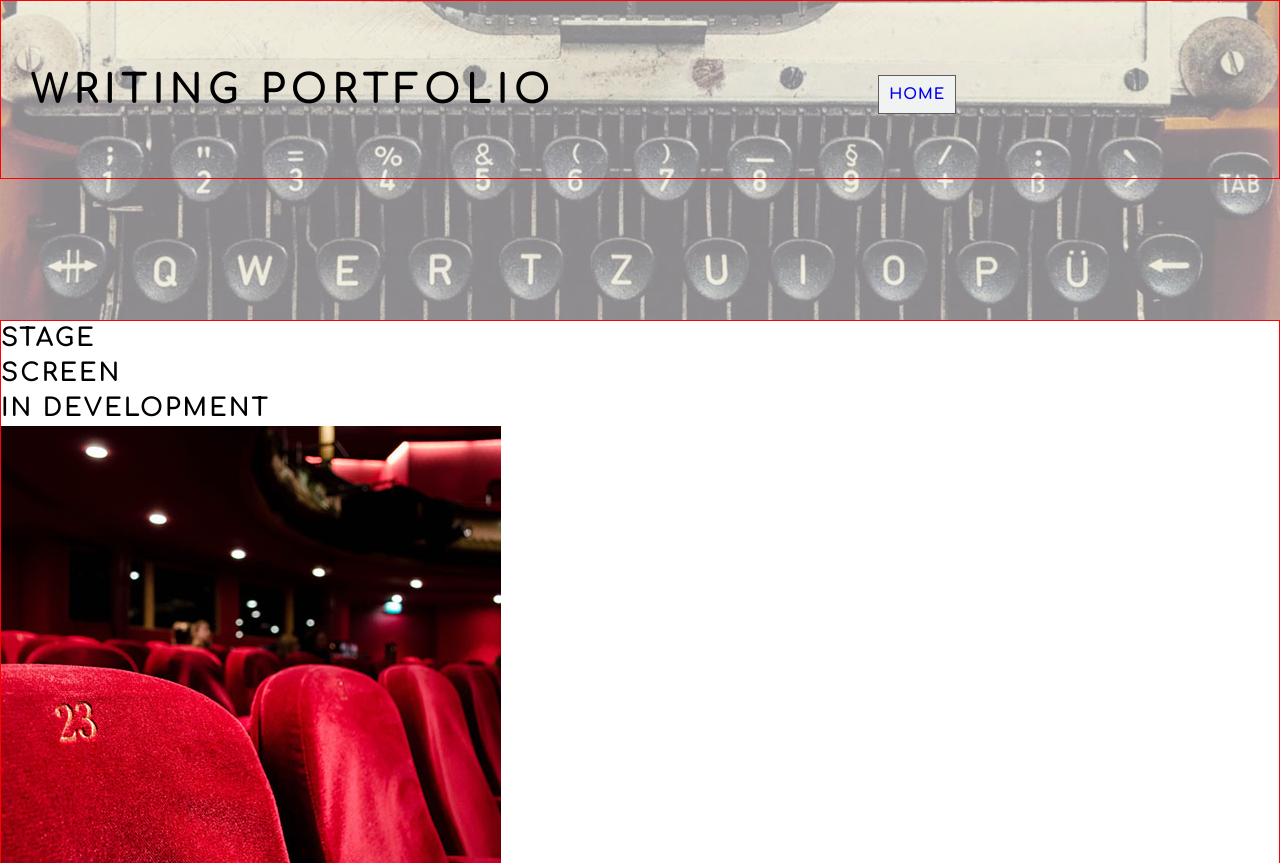
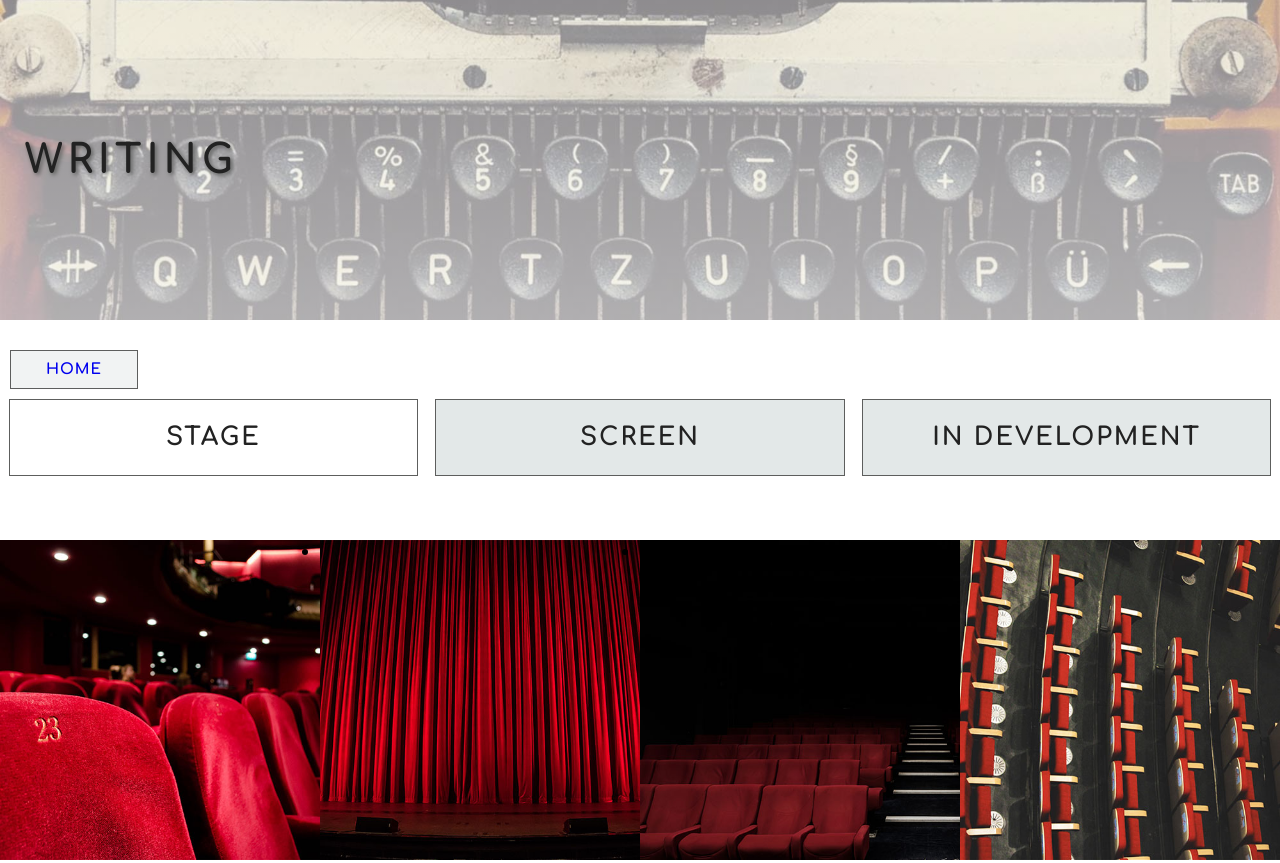
Before and after one commit to erinannette/Bri-Brown-Portfolio, a website: page writing.html in a window 1280 px wide. Shown: the top 863 px of the page. Drawn offline with nearby package versions, Linux system fonts and the light colour scheme.

Commit message:
Added in styling and start of JS for Writing Stage section

```diff
--- a/public/styles/style.css
+++ b/public/styles/style.css
@@ -965,31 +965,30 @@ footer {
       footer .footer--container ul .footer--container__img {
         width: 22px; }
 
-.section--container {
-  border: 1px solid red;
-  width: 100%; }
-  .section--container h3 {
-    padding: 80px 0 20px 20px; }
-
 .header--wrapper__writing {
   width: 100%;
   height: 40vh;
-  background: linear-gradient(to bottom, rgba(255, 255, 255, 0.5), rgba(255, 255, 255, 0.5)), url("../../public/assets/hero-writing.jpg");
+  background: linear-gradient(to bottom, rgba(255, 255, 255, 0.5), rgba(255, 255, 255, 0.65)), url("../../public/assets/hero-writing.jpg");
   background-repeat: no-repeat;
   background-size: cover;
-  background-position: bottom; }
-  .header--wrapper__writing .header--container {
-    border: 1px solid red;
-    width: 100%;
-    padding: 5% 0 5% 0;
-    display: flex;
-    flex-direction: row;
-    justify-content: space-around;
-    align-items: center; }
-    .header--wrapper__writing .header--container h1 {
-      padding-left: 30px; }
-    .header--wrapper__writing .header--container .home-button {
-      margin: 10px auto 0;
+  background-position: bottom;
+  padding-left: 25px;
+  display: flex;
+  flex-direction: column;
+  justify-content: center; }
+  .header--wrapper__writing h1 {
+    text-shadow: 2px 2px 4px #5d5e5d;
+    color: #222222; }
+
+.hide {
+  display: none; }
+
+.section--container {
+  padding-top: 20px;
+  max-width: 1800px; }
+  .section--container .home-button {
+    width: 10%;
+    margin: 10px;
     padding: 10px;
     background-color: #f1f3f3;
     border: 1px solid #5d5e5d;
@@ -1001,19 +1000,46 @@ footer {
     text-transform: uppercase;
     letter-spacing: 1px;
     color: black;
+    text-align: center;
     color: #5d5e5d;
     transition: all 0.2s ease-in-out; }
-      .header--wrapper__writing .header--container .home-button:hover {
+    .section--container .home-button:hover {
       background-color: #15379f;
       border: 1px solid black;
       color: white; }
-      .header--wrapper__writing .header--container .home-button a:active {
+    .section--container .home-button a:active {
       color: #5d5e5d; }
-      .header--wrapper__writing .header--container .home-button a:visited {
+    .section--container .home-button a:visited {
       color: white; }
-
-.hide {
-  display: none; }
+  .section--container .writing--container {
+    width: 100%;
+    display: flex;
+    flex-direction: row;
+    justify-content: space-around; }
+    .section--container .writing--container .heading--title {
+      background-color: #e3e8e8;
+      border: 1px solid #5d5e5d;
+      width: 32%;
+      padding: 20px 0; }
+      .section--container .writing--container .heading--title h2 {
+        text-align: center;
+        color: #222222; }
+    .section--container .writing--container .active {
+      background-color: white; }
+    .section--container .writing--container .hover {
+      background-color: #15379f;
+      border: 1px solid black;
+      color: white; }
+  .section--container .writing--posters {
+    width: 100%;
+    padding: 5% 0; }
+    .section--container .writing--posters .posters--list {
+      width: 100%;
+      display: flex;
+      flex-direction: row; }
+      .section--container .writing--posters .posters--list li img {
+        width: 100%;
+        display: block; }
 
 article, aside, details, figcaption, figure, footer, header, hgroup, nav, section, summary {
   display: block; }
--- a/src/styles/partials/_typography.scss
+++ b/src/styles/partials/_typography.scss
@@ -60,6 +60,7 @@ p {
 }
 a {
     text-decoration: none;
+
 }
 ul, li {
     @include paragraph-styles (17);
--- a/src/styles/partials/_writing.scss
+++ b/src/styles/partials/_writing.scss
@@ -4,40 +4,41 @@
 @import "partials/_menu.scss";
 @import "partials/_footer.scss";
 
-.section--container {
-    border: 1px solid red;
-    width: 100%;
-    h3 {
-        padding: 80px 0 20px 20px;
-    }
-}
-
 // HERO
 .header--wrapper__writing {
     // border: 1px solid red;
     width: 100%;
     height: 40vh;
-    background: linear-gradient(to bottom, rgba(255, 255, 255, 0.5),rgba(255, 255, 255, 0.5)), url("../../public/assets/hero-writing.jpg");
+    background: linear-gradient(to bottom, rgba(255, 255, 255, 0.5),rgba(255, 255, 255, 0.65)), url("../../public/assets/hero-writing.jpg");
     background-repeat: no-repeat;
     background-size: cover;
     background-position: bottom;
-    .header--container {
-        border: 1px solid red;
-        width: 100%;
-        padding: 5% 0 5% 0;
+    padding-left: 25px;
     display: flex;
-        flex-direction: row;
-        justify-content: space-around;
-        align-items: center;
+    flex-direction: column;
+    justify-content: center;
     h1 {
-            padding-left: 30px;
+        text-shadow: 2px 2px 4px $mdgrey;
+        color: $dkgrey;
     }
+}
+
+.hide {
+    display: none;
+}
+
+// STAGE - SCREEN - IN DEVELOPMENT
+.section--container {
+    padding-top: 20px;
+    max-width: 1800px;
     .home-button {
-            margin: 10px auto 0;
+        width: 10%;
+        margin: 10px;
         padding: 10px;
         background-color: $ltblue;
         border: 1px solid $mdgrey;
         @include title-styles(15);
+        text-align: center;
         color: $mdgrey;
         transition: all 0.2s ease-in-out;
         &:hover {
@@ -48,9 +49,44 @@
         a:active { color: $mdgrey;}
         a:visited { color: white;}
     }
+    .writing--container {
+        width: 100%;
+        display: flex;
+        flex-direction: row;
+        justify-content: space-around;
+        .heading--title {
+            background-color:$ltgrey;
+            border: 1px solid $mdgrey;
+            width: 32%;
+            padding: 20px 0;
+            h2 {
+                text-align: center;
+                color: $dkgrey;
+            }
+        }
+        .active {
+            background-color: white;
+        }
+        .hover {
+            background-color: $blue;
+            border: 1px solid black;
+            color: white;
+        }
+    }
+    .writing--posters {
+        width: 100%;
+        padding: 5% 0;
+        .posters--list {
+            width: 100%;
+            display: flex;
+            flex-direction: row;
+            li img {
+                width: 100%;
+                display: block;
+            }
+        }
     }
 }
 
-.hide {
-    display: none;
-}
+
+// STAGE SECTION
--- a/writing.html
+++ b/writing.html
@@ -18,24 +18,28 @@
 
     <header>
         <section class="header--wrapper__writing">
-            <div class="header--container">
-                <h1>Writing Portfolio</h1>
-                <div class="home-button">
-                    <a href="index.html">Home</a>
-                </div>
-            </div>
+            <h1>Writing</h1>
         </section>
     </header>
 
     <section class="section--container">
-        <div>
-            <h2>Stage</h2>
-            <h2>Screen</h2>
-            <h2>In Development</h2>
+        <div class="home-button">
+            <a href="index.html">Home</a>
+        </div>
+        <div class="writing--container">
+            <div class="heading--title stage active">
+                <h2>Stage</h2>
+            </div>
+            <div class="heading--title screen">
+                <h2>Screen</h2>
+            </div>
+            <div class="heading--title in-dev">
+                <h2>In Development</h2>
+            </div>
         </div>
 
-        <div>
-            <ul class="content">
+        <div class="writing--posters">
+            <ul class="posters--list">
                 <li class="carousel1-pic">
                     <img src="../public/assets/carousel-1.jpg">
                 </li>
@@ -50,8 +54,8 @@
                 </li>
             </ul>
         </div>
-        <div>
-            <div class="carousel1-text">
+        <div class="writing--text">
+            <div class="carousel1-text hide">
                 <h3>The Concessions</h3>
                 <h4>(3 w, 2 m)</h4>
                 <p>
```
Also changed, not shown: public/scripts/app.js (+4 -39 lines), src/scripts/app.js (+3 -36 lines). Lines whose indentation alone changed are shown as unchanged.
